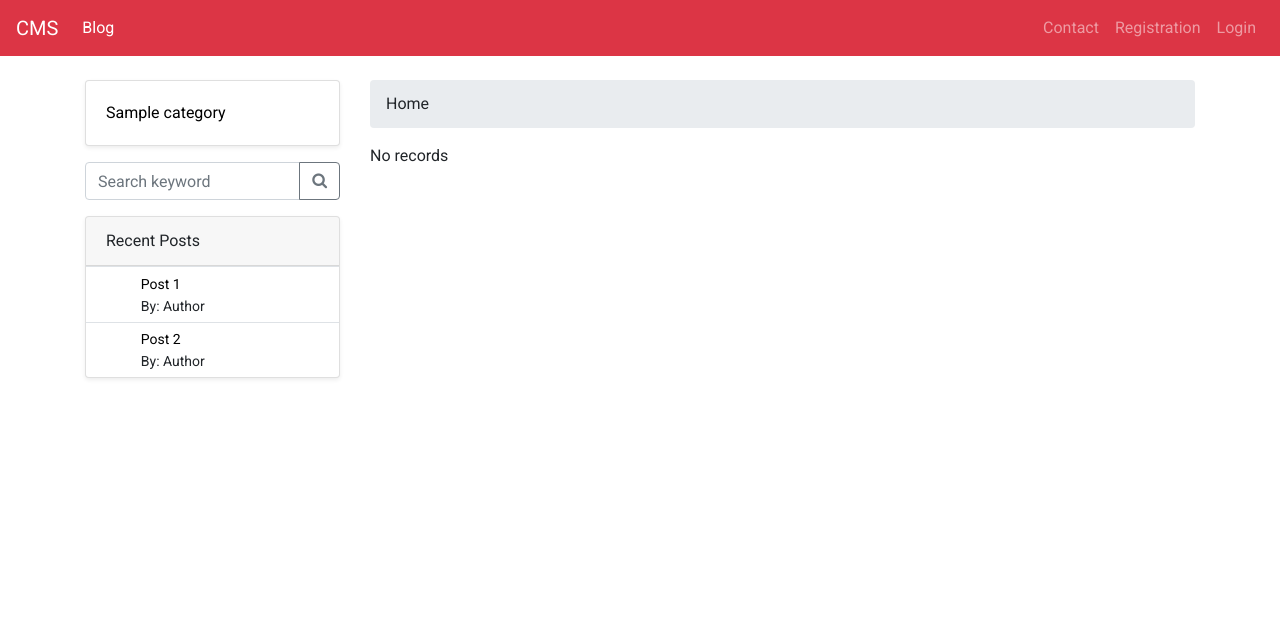
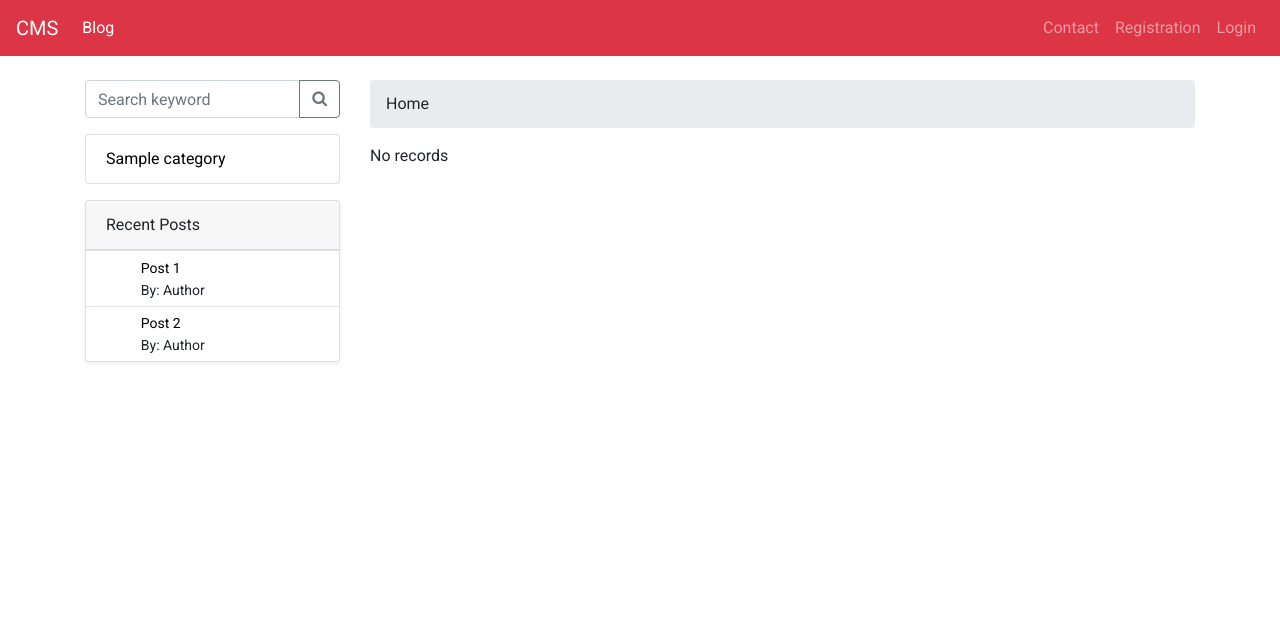
Before and after one commit to e00xff/php-mysqli-procedural-cms, a PHP site: page / in a window 1280 px wide. Shown: the top 618 px of the page. Run offline with PHP 8.4, Linux system fonts and the light colour scheme; tables that the repository leaves empty or names only in its code hold one stand-in row (values such as "Sample post"); some libraries are stand-ins or nearby versions.

Commit message:
Sidebar category menu select current link

```diff
--- a/includes/sidebar.php
+++ b/includes/sidebar.php
@@ -1,31 +1,3 @@
-<div class="card mb-3 shadow-sm">
-    <div class="card-body">
-        <ul class="list-unstyled mb-0">
-            <?php
-            $categoryQuery = "SELECT * FROM categories LIMIT 10";
-            $categoryResult = mysqli_query($connection, $categoryQuery) or die('Query Error: '.mysqli_error($connection));
-            $categoryCount = mysqli_num_rows($categoryResult);
-
-            if ($categoryCount > 0) {
-                while ($categoryRow = mysqli_fetch_assoc($categoryResult)) {
-                    $catID = $categoryRow['id'];
-                    $catTitle = $categoryRow['title'];
-                    ?>
-                    <li>
-                        <a href="category.php?categoryID=<?php echo $catID; ?>">
-                            <?php echo $catTitle; ?>
-                        </a>
-                    </li>
-                    <?php
-                }
-            } else {
-                echo '<li>No categories</li>';
-            }
-            ?>
-        </ul>
-    </div>
-</div>
-
 <form action="search.php" method="post" class="mb-3">
     <div class="input-group">
         <input type="search" name="search" placeholder="Search keyword" class="form-control py-2">
@@ -36,6 +8,45 @@
         </span>
     </div>
 </form>
+
+<ul class="list-group mb-3">
+    <?php
+    $categoryQuery = "SELECT * FROM categories LIMIT 10";
+    $categoryResult = mysqli_query($connection, $categoryQuery) or die('Query Error: '.mysqli_error($connection));
+    $categoryCount = mysqli_num_rows($categoryResult);
+
+    if ($categoryCount > 0) {
+        while ($categoryRow = mysqli_fetch_assoc($categoryResult)) {
+            $catID = $categoryRow['id'];
+            $catTitle = $categoryRow['title'];
+
+            $selectedCategory = isset($_GET['categoryID']) && $_GET['categoryID'] == $catID;
+
+            if ($selectedCategory) {
+                ?>
+                <li class="list-group-item active">
+                    <?php echo $catTitle; ?>
+                </li>
+                <?php
+            } else {
+                ?>
+                <li class="list-group-item">
+                    <a href="category.php?categoryID=<?php echo $catID; ?>">
+                        <?php echo $catTitle; ?>
+                    </a>
+                </li>
+                <?php
+            }
+        }
+    } else {
+        echo '<li class="list-group-item">No categories</li>';
+    }
+    ?>
+</ul>
+
+
+
+
 
 <div class="card mb-3 shadow-sm">
     <div class="card-header">Recent Posts</div>
```
